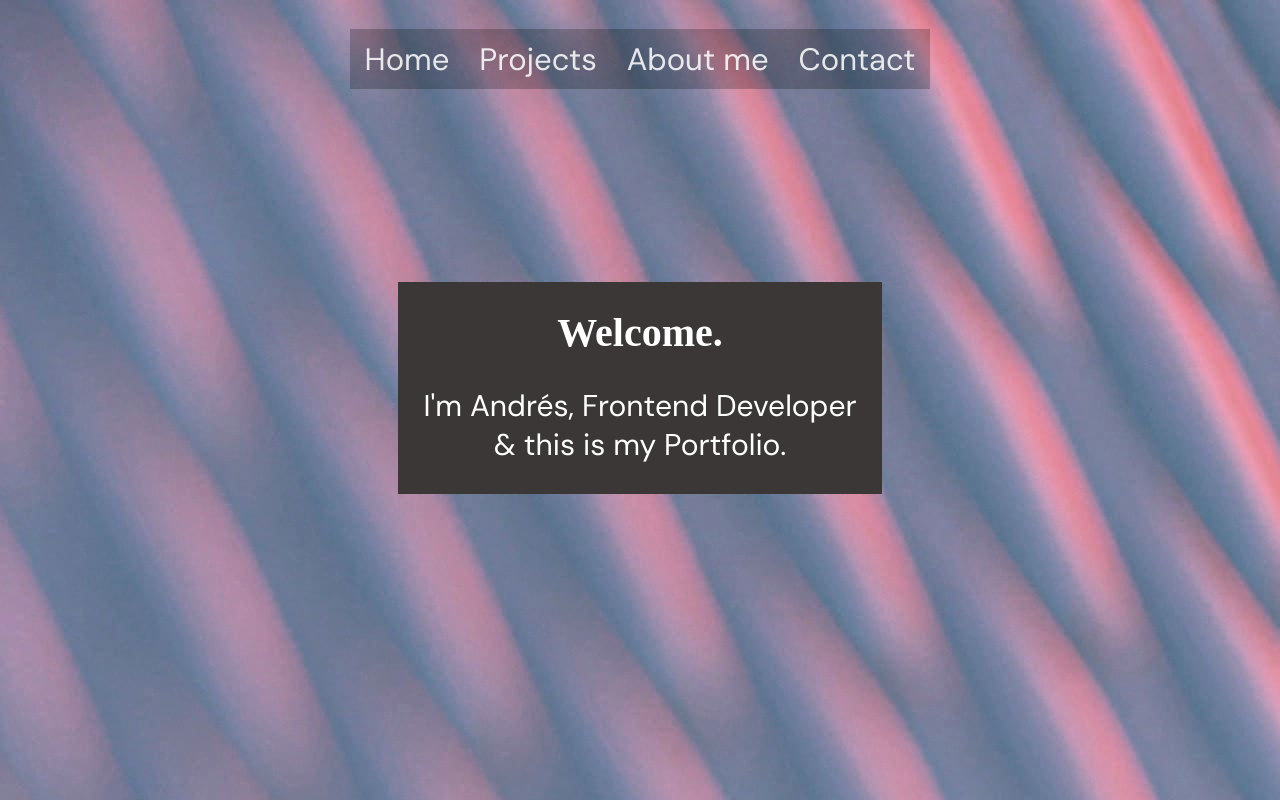
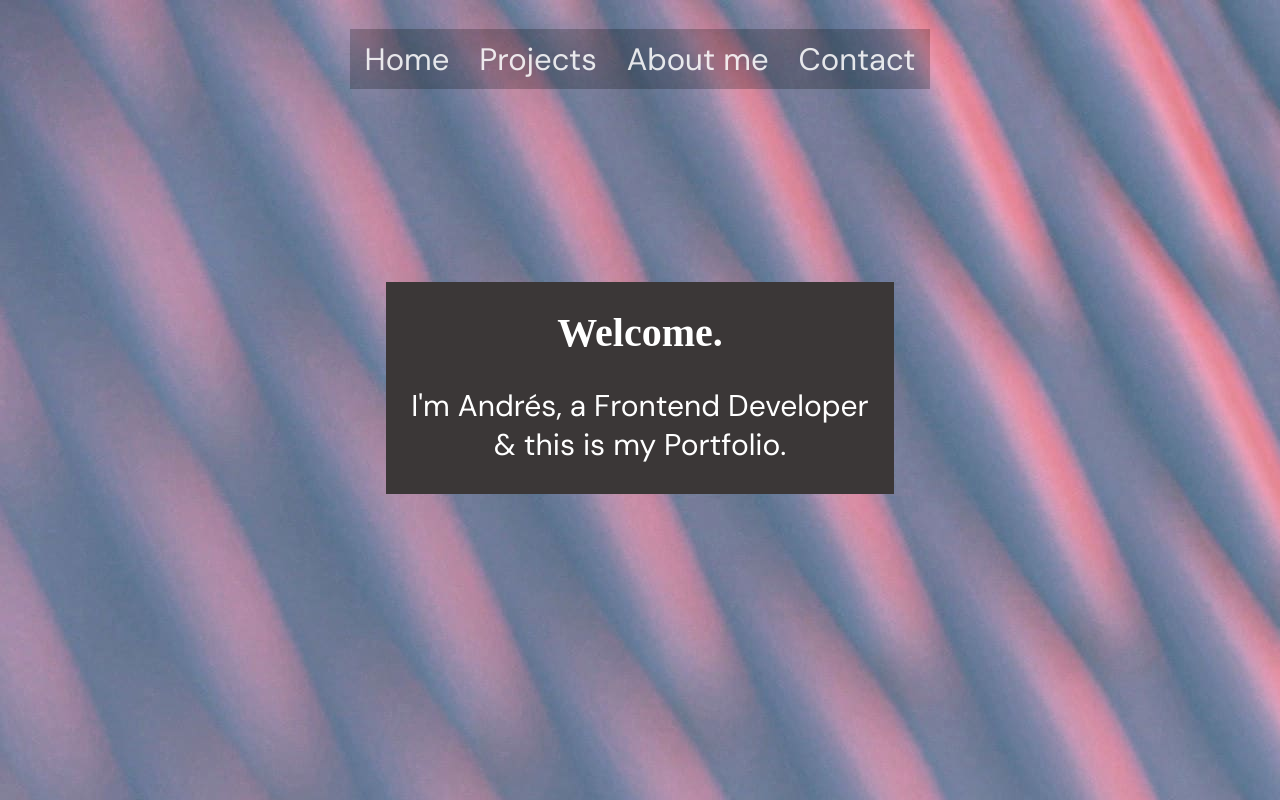
Before and after one commit to calipso28/pf-master, a plain HTML site: page index.html in a window 1280 px wide. Drawn offline with nearby package versions, Linux system fonts and the light colour scheme.

Commit message:
Update index.html

```diff
--- a/index.html
+++ b/index.html
@@ -33,7 +33,7 @@
 
             <div class="introduction-card">
               <div><h1>Welcome.</h1></div>
-                <div class="subheading"><p> I'm Andrés, Frontend Developer <br> & this is my Portfolio.</p></div>
+                <div class="subheading"><p> I'm Andrés, a Frontend Developer <br> & this is my Portfolio.</p></div>
             </div>
 
 
```
